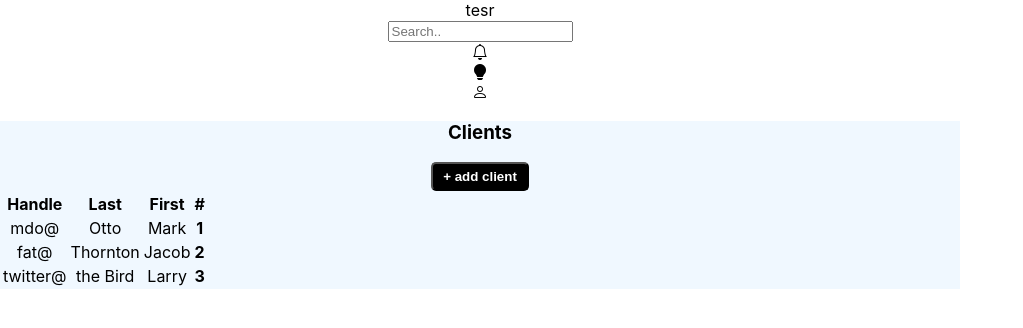
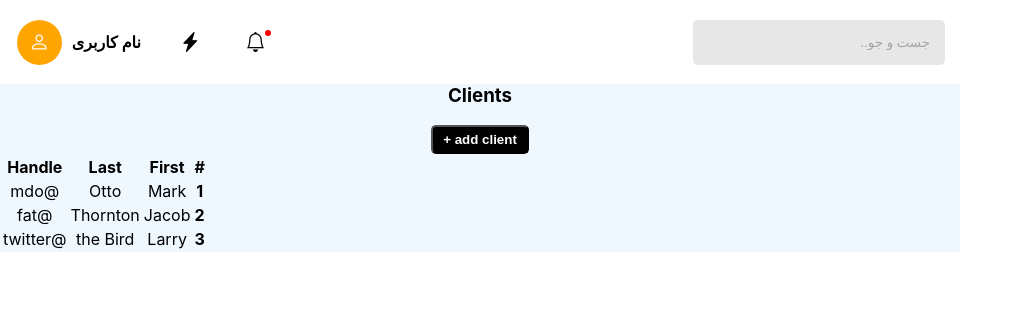
Before and after one commit to nima404/Dashboard, a React (Create React App) app: page / in a window 1280 px wide. Shown: the top 328 px of the page, without its empty margins (0-1023 px from the left). Built offline with nearby package versions, Linux system fonts and the light colour scheme; the HTML template or start-up script is replaced by a standard one.

Commit message:
feat: add dark mode , completing Header

```diff
--- a/public/index.html
+++ b/public/index.html
@@ -29,7 +29,7 @@
   <title>React App</title>
 </head>
 
-<body>
+<body data-theme="light">
   <noscript>You need to enable JavaScript to run this app.</noscript>
   <div id="root"></div>
   <!--
--- a/src/components/Dashboard/components/Header/index.js
+++ b/src/components/Dashboard/components/Header/index.js
@@ -1,28 +1,45 @@
+import { useTheme } from "../../../../hooks/useTheme/useTheme"
+import styles from "./style.module.css"
+
 export const Header = () => {
+
+    const [theme, toggle] = useTheme()
+
     return (
-    <header className="header_style">
-      <div>tesr</div>
+        <header className={styles.header_style} dir="rtl">
+
             <div className="searchInput_parent">
-        <input
-          type={"text"}
-          className="searchInput_style"
-          placeholder="Search.."
-        />
+                <input type={"text"} className={styles.searchInput_style} placeholder="جست و جو.." />
             </div>
 
-      <div className="option_parent">
-        <div className="option_style">
-          <i class="bi bi-bell"></i>
+            <div className={styles.option_parent}>
+
+                <div className={`${styles.option_Style} ${styles.after_before_style}`}>
+                    <button className={styles.optionStyle_button}>
+                        <i class={`bi bi-bell ${styles.icon_style}`}></i>
+                    </button>
                 </div>
 
-        <div className="option_style">
-          <i class="bi bi-lightbulb-fill"></i>
+                <div className={`${styles.option_Style}`}>
+                    <button className={styles.optionStyle_button} onClick={() => toggle()}>
+                        <i className={`bi ${theme == "light" ? "bi-lightning-charge-fill" : "bi-lightning-charge"} ${styles.icon_style}`}></i>
+                    </button>
                 </div>
 
-        <div className="option_style">
-          <i class="bi bi-person"></i>
+                <div className={`${styles.option_Style} ${styles.userOption_styles}`}>
+
+                    <span className={styles.userName_style}>نام کاربری</span>
+
+                    <div className={`${styles.user_style}`}>
+                        <button className={styles.optionStyle_button}>
+                            <i class={`bi bi-person ${styles.icon_style} ${styles.userIcon_styles}`}></i>
+                        </button>
                     </div>
+
                 </div>
+
+            </div>
+
         </header>
-  );
-};
+    )
+}
--- a/src/components/Dashboard/components/Header/style.module.css
+++ b/src/components/Dashboard/components/Header/style.module.css
@@ -0,0 +1,85 @@
+.header_style {
+    display: flex;
+    justify-content: space-between;
+    align-items: center;
+    margin: 20px 0 0 0;
+}
+
+.option_parent {
+    display: flex;
+    justify-content: space-around;
+    align-items: center;
+    width: 30%;
+}
+
+.searchInput_style {
+    background: none;
+    border: none;
+    padding: 15px;
+    background-color: #e7e7e7;
+    border-radius: 5px;
+    width: 100%;
+    margin: 0 15px 0 0;
+}
+
+.searchInput_style:focus {
+    outline: none;
+    border: none;
+}
+
+.searchInput_style::placeholder {
+    color: #a4a4a4;
+}
+
+.icon_style {
+    font-size: 20px;
+}
+
+
+.optionStyle_button {
+    background: none;
+    border: none;
+}
+
+.user_style {
+    background: orange;
+    padding: 5px;
+    border-radius: 50%;
+    width: 35px;
+    height: 35px;
+    display: flex;
+    align-items: center;
+    justify-content: center;
+    margin: 0 10px 0 0;
+}
+
+.userOption_styles {
+    display: flex;
+    align-items: center;
+    justify-content: center;
+}
+
+.userName_style {
+    font-weight: bold;
+    font-family: cursive;
+}
+
+
+.after_before_style::after {
+    content: "";
+    width: 6px;
+    height: 6px;
+    position: absolute;
+    top: 0;
+    right: 0;
+    background: red;
+    border-radius: 50%;
+}
+
+.option_Style {
+    position: relative;
+}
+
+.userIcon_styles {
+    color: white;
+}
--- /dev/null
+++ b/src/hooks/useTheme/useTheme.js
@@ -0,0 +1,46 @@
+import { useEffect, useState } from "react";
+
+export const useTheme = () => {
+    const [theme, setTheme] = useState(getInitialTheme())
+
+    useEffect(() => {
+        window.localStorage.setItem("theme", theme);
+        document.body.dataset.theme = theme;
+    }, [theme]);
+
+    useEffect(() => {
+        window.matchMedia("(prefers-color-scheme: dark)").addEventListener("change", event => {
+            const colorScheme = event.matches ? "dark" : "light"
+            setTheme(colorScheme)
+        })
+
+        return () => {
+            window.matchMedia("(prefers-color-scheme: dark)").removeEventListener("change", event => {
+                const colorScheme = event.matches ? "dark" : "light"
+                setTheme(colorScheme)
+            })
+        }
+    }, [])
+
+
+    function getInitialTheme() {
+        const savedTheme = window.localStorage.getItem("theme");
+
+        return savedTheme || getSystemTheme();
+    }
+
+    function getSystemTheme() {
+        return window.matchMedia &&
+            window.matchMedia("(prefers-color-scheme: dark)").matches
+            ? "dark"
+            : "light";
+    }
+
+    function toggle() {
+        const isDark = theme === "dark";
+
+        setTheme(isDark ? "light" : "dark");
+    }
+
+    return [theme, toggle];
+}
```
Also changed, not shown: src/App.js (+3 -5 lines). Lines whose indentation alone changed are shown as unchanged.
